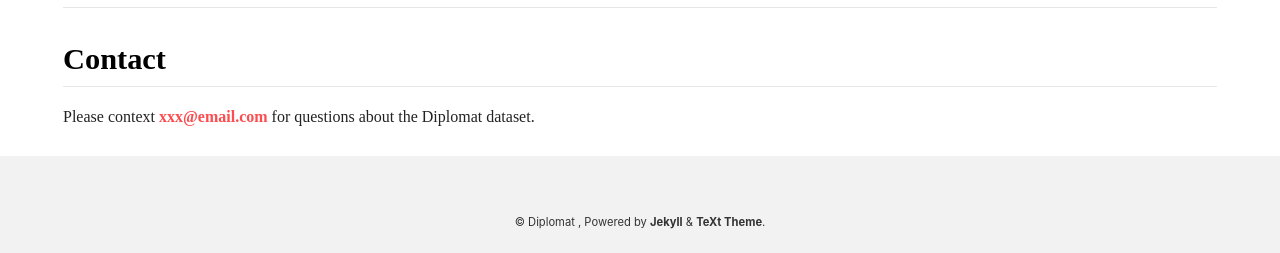
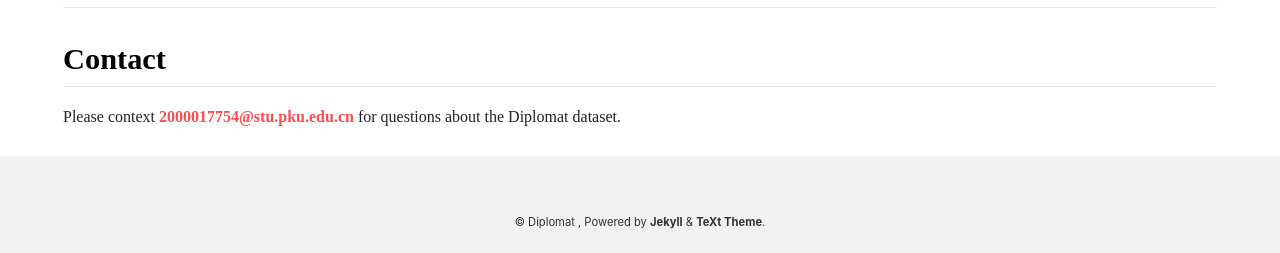
Before and after one commit to diplomat-dataset/diplomat-dataset.github.io, a Jekyll site: the page built from index.md, in a window 1280 px wide. Shown: the part 1684-1937 px from the top of the page. Built offline with Jekyll 4.4.1, drawn with Linux system fonts in a browser that asks for light colours.

Commit message:
Update index.md---add email

```diff
--- a/index.md
+++ b/index.md
@@ -58,4 +58,4 @@ Our dataset is distributed under the [CC BY-NC-SA (Attribution-NonCommercial-Sha
 
 ## Contact
 
-Please context [xxx@email.com](mailto: xxx@email.com) for questions about the Diplomat dataset.
+Please context [2000017754@stu.pku.edu.cn](mailto: 2000017754@stu.pku.edu.cn) for questions about the Diplomat dataset.
```
